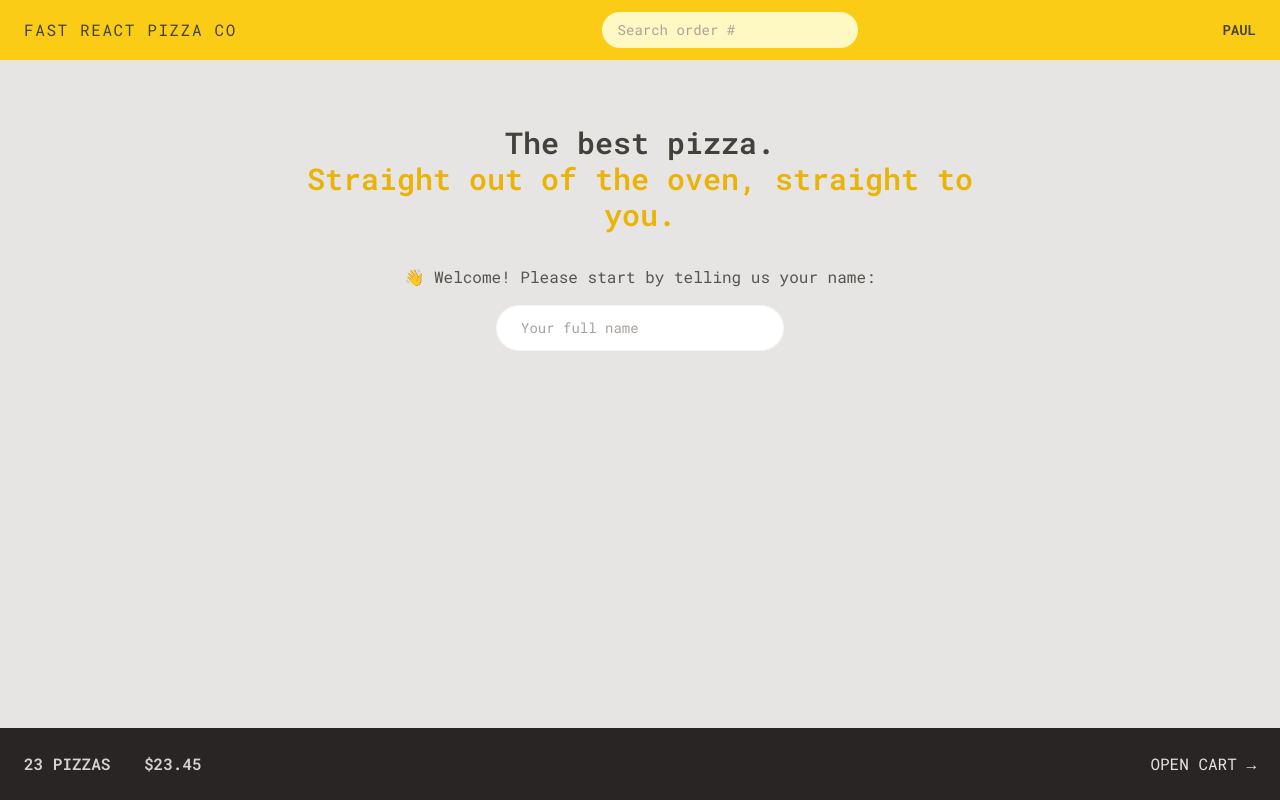
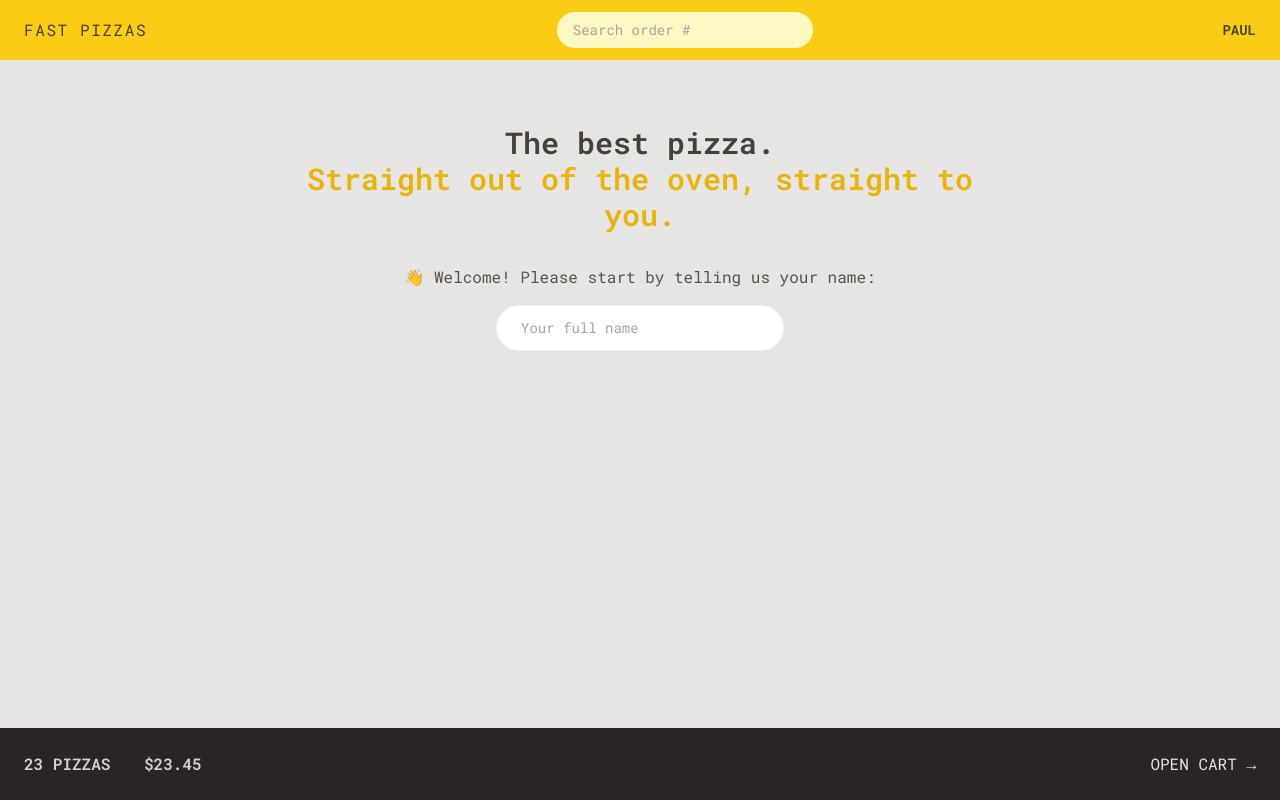
Before and after one commit to paulthadev/fast-pizzas, a React (Vite) app: page / in a window 1280 px wide. Built offline with nearby package versions, Linux system fonts and the light colour scheme.

Commit message:
style: :pencil2: title change

```diff
--- a/index.html
+++ b/index.html
@@ -12,7 +12,7 @@
       rel="stylesheet"
     />
 
-    <title>Fast React Pizza Co</title>
+    <title>Fast Pizzas</title>
   </head>
   <body class="bg-stone-200 text-stone-700">
     <div id="root"></div>
--- a/src/ui/Header.jsx
+++ b/src/ui/Header.jsx
@@ -6,7 +6,7 @@ function Header() {
   return (
     <header className="flex items-center justify-between border-b border-stone-200 bg-yellow-400 px-4 py-3  uppercase sm:px-6">
       <Link to="/" className="tracking-widest">
-        Fast React Pizza Co
+        Fast Pizzas
       </Link>
 
       <SearchOrder />
```
